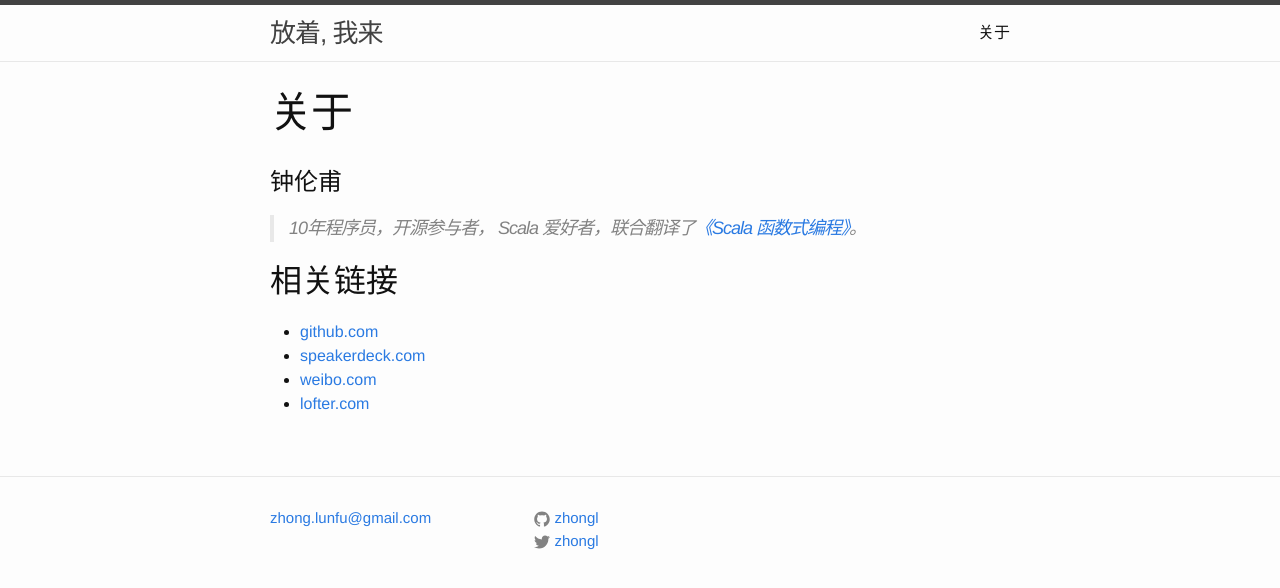
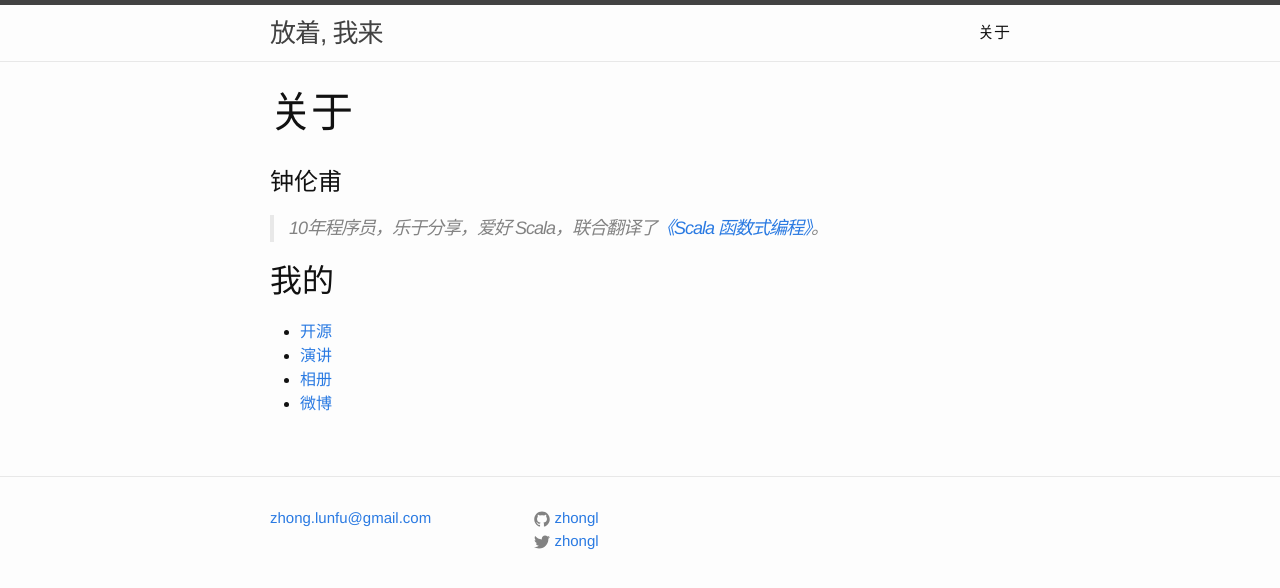
Before and after one commit to zhongl/zhongl.github.io, a Jekyll site: the page built from about.md, in a window 1280 px wide. Shown: the top 588 px of the page. Built offline with Jekyll 4.4.1, drawn with Linux system fonts in a browser that asks for light colours.

Commit message:
Improve about.

```diff
--- a/about.md
+++ b/about.md
@@ -6,11 +6,11 @@ permalink: /about/
 
 # 钟伦甫
 
-> 10年程序员，开源参与者， Scala 爱好者，联合翻译了[《Scala 函数式编程》](https://www.amazon.cn/dp/B01DWKIT9I/)。
+> 10年程序员，乐于分享，爱好 Scala，联合翻译了[《Scala 函数式编程》](https://www.amazon.cn/dp/B01DWKIT9I/)。
 
-## 相关链接
+## 我的
 
-* [github.com](https://github.com/zhongl)
-* [speakerdeck.com](https://speakerdeck.com/zhongl)
-* [weibo.com](https://weibo.com/cafusic)
-* [lofter.com](http://cafusic.lofter.com/)
+* [开源](https://github.com/zhongl)
+* [演讲](https://speakerdeck.com/zhongl)
+* [相册](http://cafusic.lofter.com/)
+* [微博](https://weibo.com/cafusic)
```
